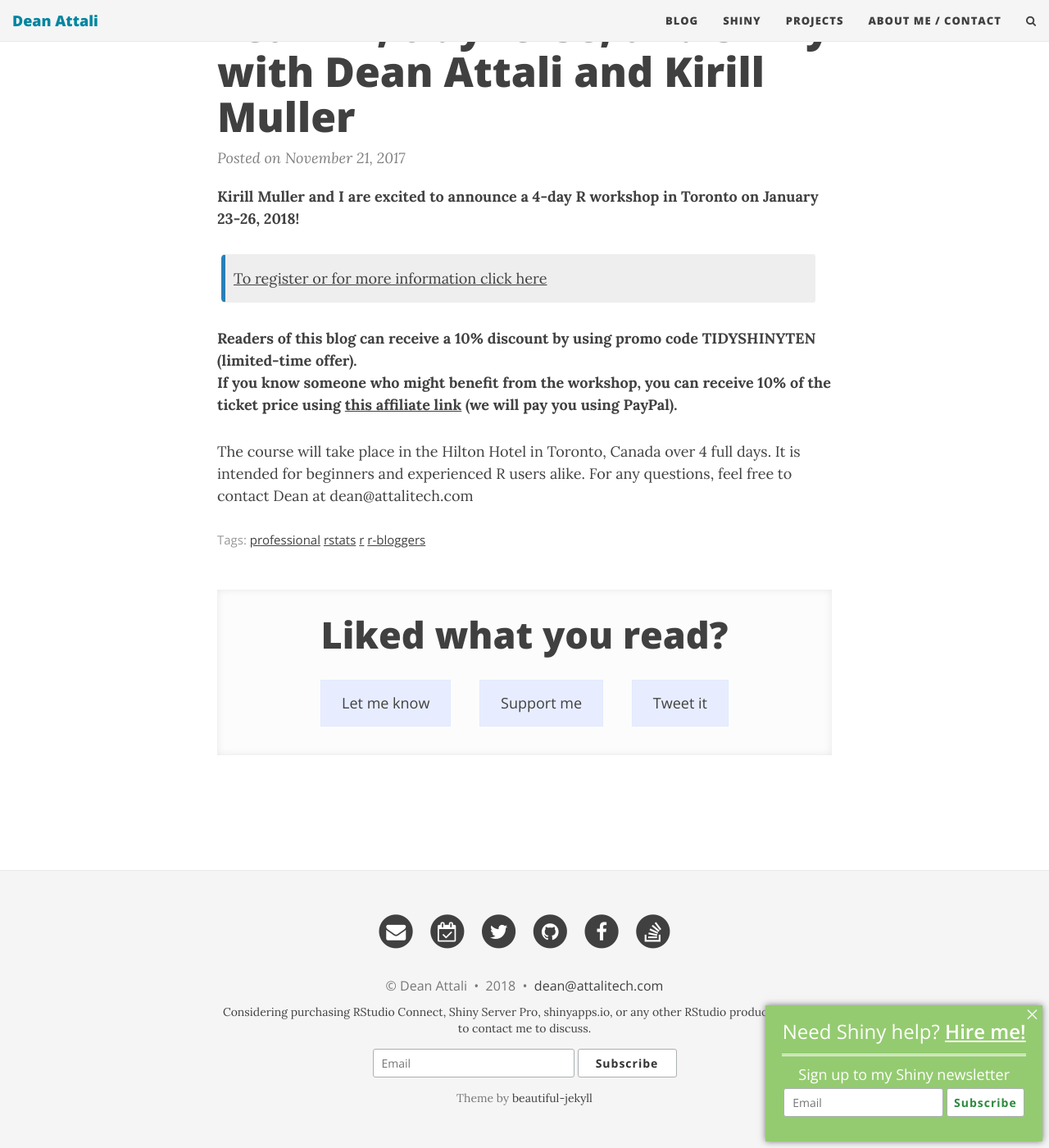
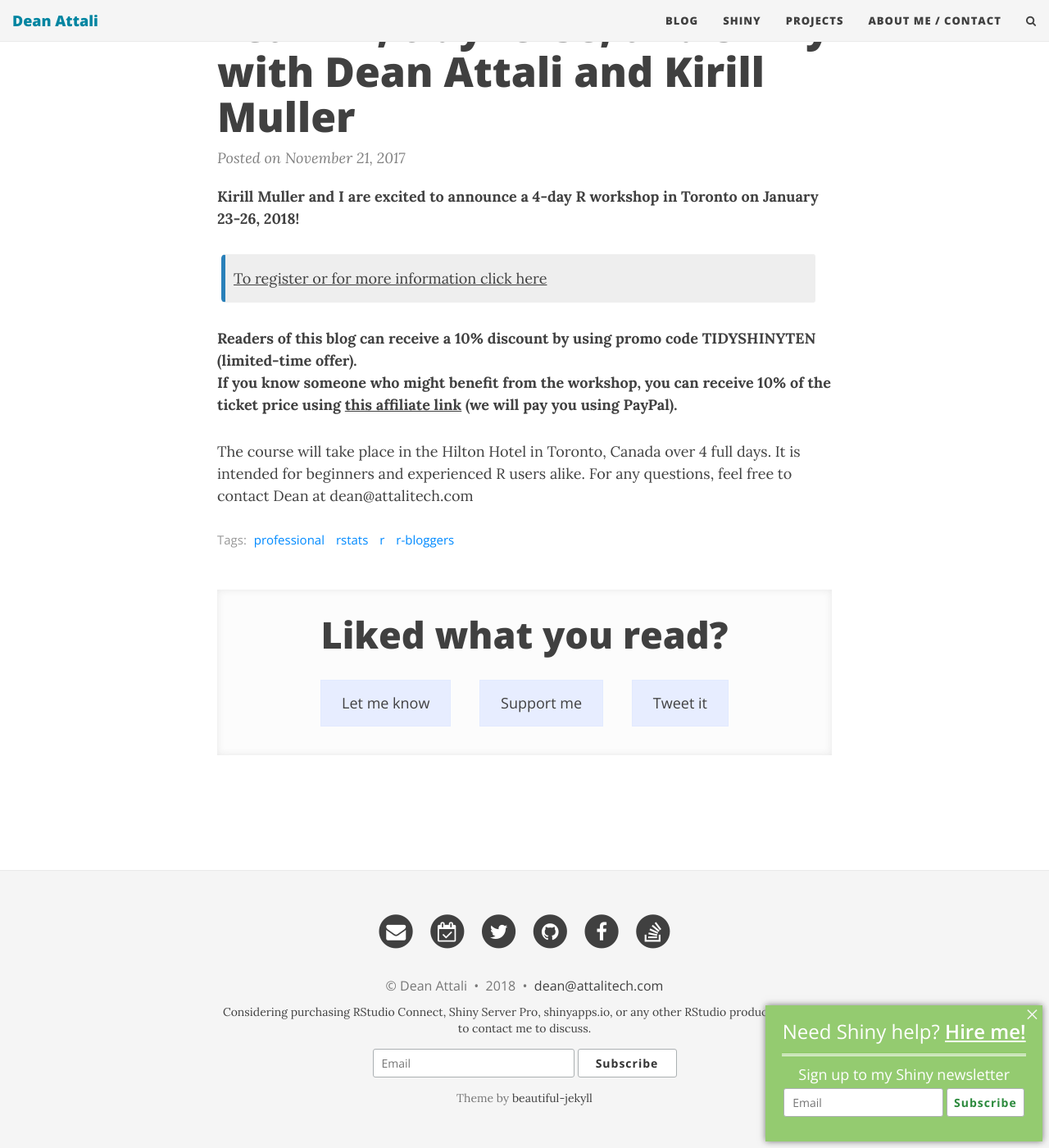
Before and after one commit to daattali/daattali.github.io, a Jekyll site: the page built from notblog/2017-11-21-tidyshiny-workshop-toronto.md, in a window 1280 px wide and 1400 px high, scrolled down 180 px. Shown: the whole window at 82% size. Built offline with Jekyll 4.4.1, drawn with Linux system fonts in a browser that asks for light colours; nearby versions of some CDN libraries; comment, search, counter and statistics services are not loaded.

Commit message:
Update main.css

```diff
--- a/css/main.css
+++ b/css/main.css
@@ -486,11 +486,25 @@ footer .theme-by {
   border-color: #808080;
 }
 
+/* --- Tags --- */
+
 .blog-tags {
   font-family: 'Open Sans', 'Helvetica Neue', Helvetica, Arial, sans-serif;
   color: #999;
   font-size: 15px;
   margin-bottom: 30px;
+}
+
+.blog-tags a {
+  color: #008AFF;
+  text-decoration: none;
+  padding: 0px 5px;
+}
+
+.blog-tags a:hover {
+  border-radius: 2px;
+  color: #0085A1;
+  background-color: #EEE;
 }
 
 /* --- Pager --- */
```
